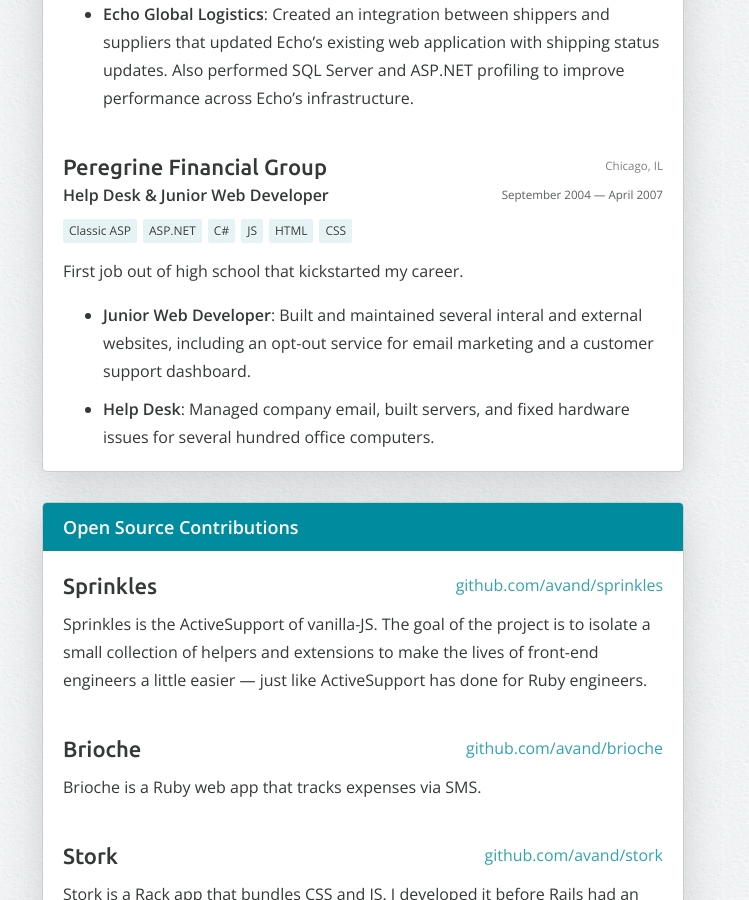
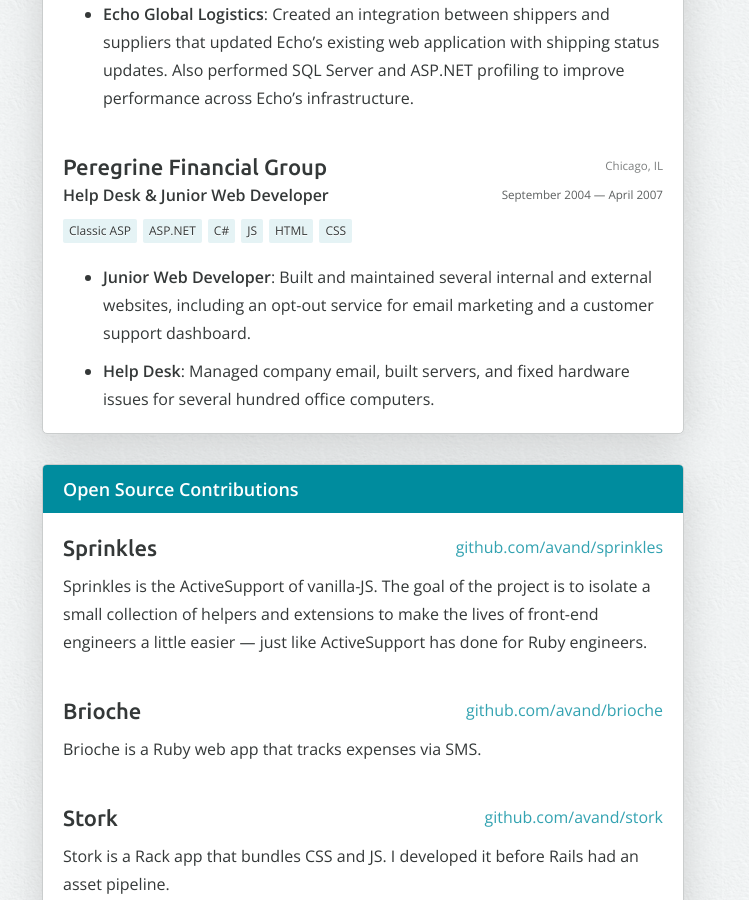
Before and after one commit to avand/avand.github.com, a Jekyll site: the page built from resume.html, in a window 1280 px wide and 900 px high, scrolled down 3240 px. Shown: the whole window, without its empty margins (277-1026 px from the left). Built offline with Jekyll 4.4.1, drawn with Linux system fonts in a browser that asks for light colours.

Commit message:
Edits to PFG section

```diff
--- a/resume.html
+++ b/resume.html
@@ -331,14 +331,10 @@
       Classic ASP, ASP.NET, C#, JS, HTML, CSS
     </p>
 
-    <p>
-      First job out of high school that kickstarted my career.
-    </p>
-
     <ul>
       <li>
         <strong>Junior Web Developer</strong>: Built and maintained several
-        interal and external websites, including an opt-out service for email
+        internal and external websites, including an opt-out service for email
         marketing and a customer support dashboard.
       </li>
       <li>
```
